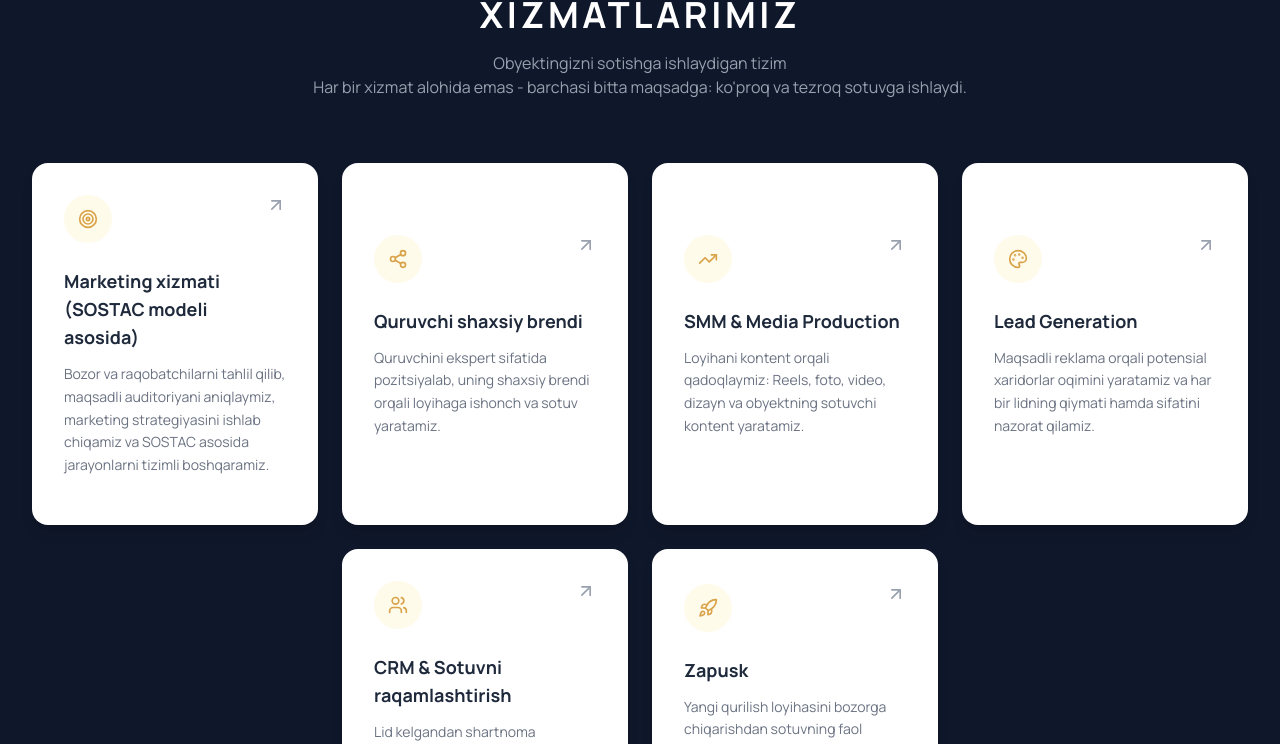
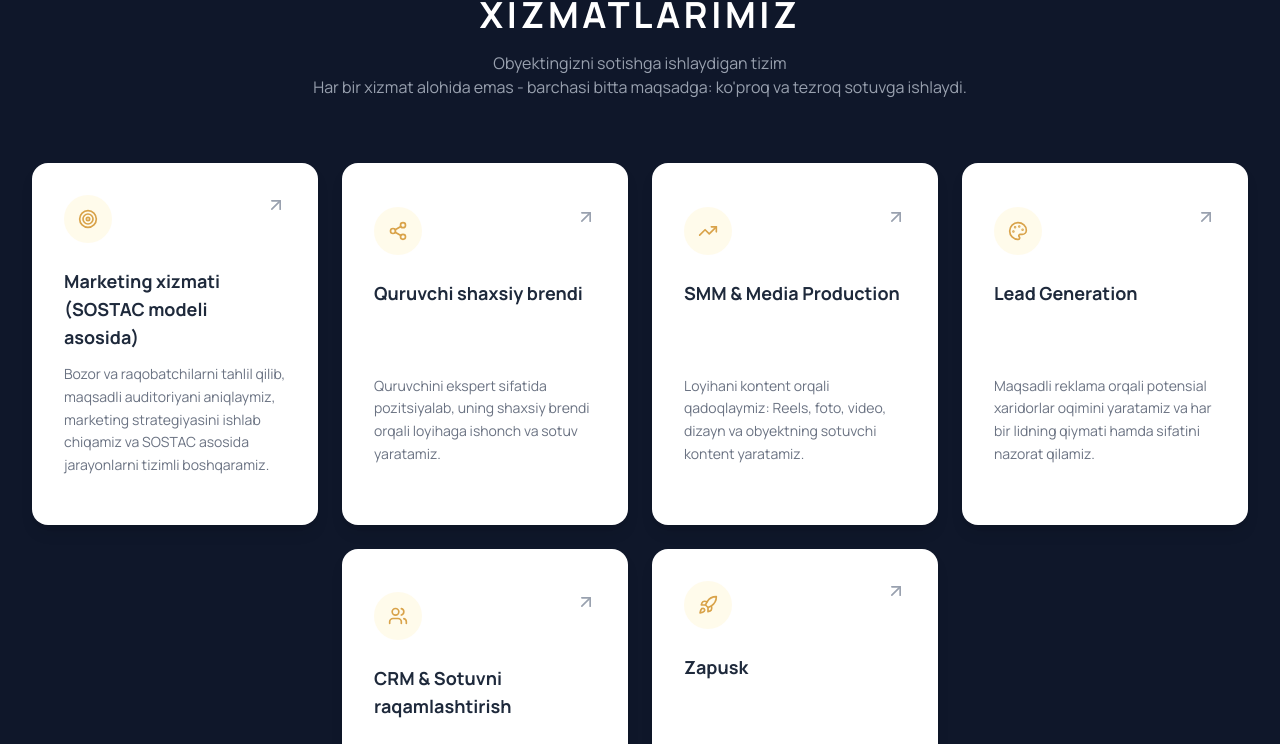
Before and after one commit to Ruslan-Xusenov/ravnaq-group-sayt, a React (Vite) app: page / in a window 1280 px wide. Shown: the part 3786-4530 px from the top of the page. Built offline with nearby package versions, Linux system fonts and the light colour scheme; no server answers.

Commit message:
Align service card descriptions

```diff
--- a/src/App.jsx
+++ b/src/App.jsx
@@ -726,7 +726,7 @@ export default function App() {
                        <ArrowUpRight size={20} className="text-gray-400 group-hover:text-ravnaq-gold transition-colors duration-300" />
                      </div>
                    )}
-                   <h3 className="font-bold mb-3 text-lg">{item.title}</h3>
+                   <h3 className="font-bold mb-3 text-lg min-h-[84px] flex items-start">{item.title}</h3>
                    <p className="text-sm text-gray-500 leading-relaxed mb-4">{item.desc}</p>
                 </motion.div>
               ))}
```
